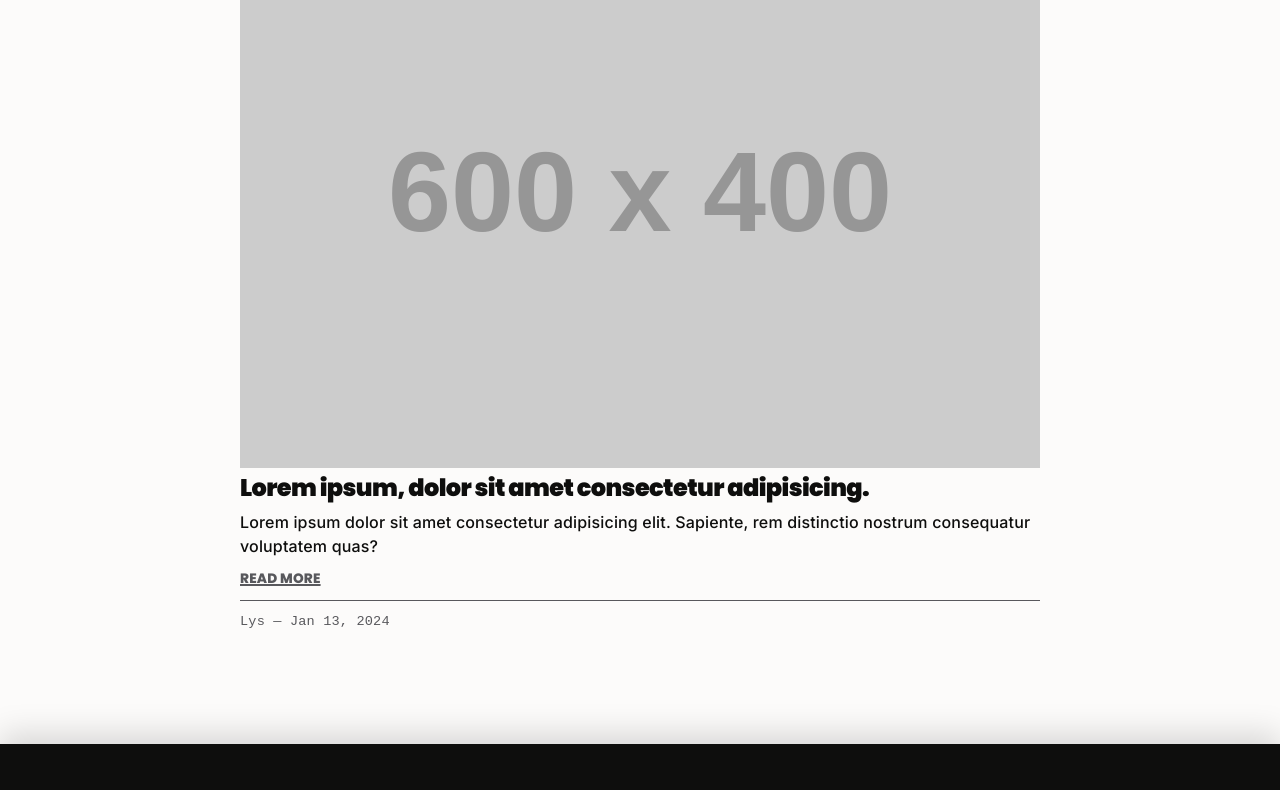
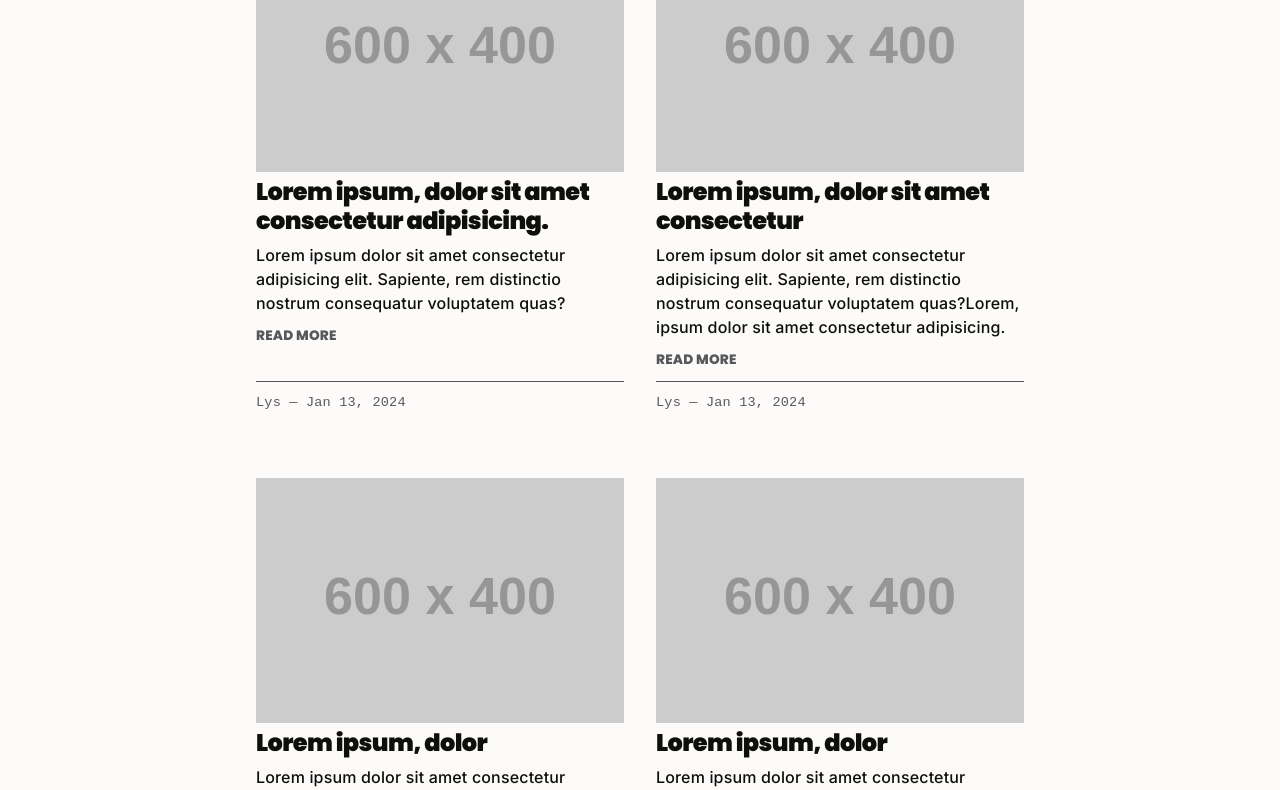
Before and after one commit to itsLys/lys-website, a plain HTML site: page pages/blog.html in a window 1280 px wide. Shown: the part 161-951 px from the top of the page. Drawn offline with Linux system fonts and the light colour scheme; placeholder pictures from the web are drawn by us.

Commit message:
Add blog css and media queries

```diff
--- a/pages/blog.html
+++ b/pages/blog.html
@@ -33,6 +33,7 @@
     </nav>
 
   </header>
+  <div class="main-articles-container">
     <main class="container">
       <article class="article">
         <div class="article-image-container">
@@ -48,16 +49,78 @@
             quas?
           </a></p>
         <p class="article-read-more"><a href="">READ MORE</a></p>
-      <div>
-        <hr>
+        <div class="publish-info">
+          <span class="author">Lys</span> &#8212; <span class="date">Jan 13, 2024</span>
         </div>
+      </article>
+      <!-- Additional Pages for debuging -->
+      <article class="article">
+        <div class="article-image-container">
+          <a href="">
+            <img src="https://placehold.co/600x400/000000/FFF" width="100%">
+          </a>
+        </div>
+        <h2 class="article-heading"><a href="">Lorem ipsum, dolor sit amet consectetur</a></h2>
+        <p class="article-sub-heading"><a href="#">
+            Lorem ipsum dolor sit amet consectetur adipisicing elit. Sapiente, rem distinctio nostrum
+            consequatur
+            voluptatem
+            quas?Lorem, ipsum dolor sit amet consectetur adipisicing.
+          </a></p>
+        <p class="article-read-more"><a href="">READ MORE</a></p>
+        <div class="publish-info">
+          <span class="author">Lys</span> &#8212; <span class="date">Jan 13, 2024</span>
+        </div>
+      </article>
+      <article class="article">
+        <div class="article-image-container">
+          <a href="">
+            <img src="https://placehold.co/600x400/000000/FFF" width="100%">
+          </a>
+        </div>
+        <h2 class="article-heading"><a href="">Lorem ipsum, dolor</a></h2>
+        <p class="article-sub-heading"><a href="#">
+            Lorem ipsum dolor sit amet consectetur
+          </a></p>
+        <p class="article-read-more"><a href="">READ MORE</a></p>
+        <div class="publish-info">
+          <span class="author">Lys</span> &#8212; <span class="date">Jan 13, 2024</span>
+        </div>
+      </article>
+      <article class="article">
+        <div class="article-image-container">
+          <a href="">
+            <img src="https://placehold.co/600x400/000000/FFF" width="100%">
+          </a>
+        </div>
+        <h2 class="article-heading"><a href="">Lorem ipsum, dolor</a></h2>
+        <p class="article-sub-heading"><a href="#">
+            Lorem ipsum dolor sit amet consectetur
+          </a></p>
+        <p class="article-read-more"><a href="">READ MORE</a></p>
+        <div class="publish-info">
+          <span class="author">Lys</span> &#8212; <span class="date">Jan 13, 2024</span>
+        </div>
+      </article>
+      <article class="article">
+        <div class="article-image-container">
+          <a href="">
+            <img src="https://placehold.co/600x400/000000/FFF" width="100%">
+          </a>
+        </div>
+        <h2 class="article-heading"><a href="">Lorem ipsum, dolor</a></h2>
+        <p class="article-sub-heading"><a href="#">
+            Lorem ipsum dolor sit amet consectetur
+          </a></p>
+        <p class="article-read-more"><a href="">READ MORE</a></p>
         <div class="publish-info">
           <span class="author">Lys</span> &#8212; <span class="date">Jan 13, 2024</span>
         </div>
       </article>
 
-
+      <!-- // -->
     </main>
+  </div>
 
   <footer class="container">
     <!-- <div class="email-container"><a href="">Elyesseen@gmail.com</a></div> -->
--- a/style.css
+++ b/style.css
@@ -207,6 +207,12 @@ main.container {
   width: 90%;
 }
 
+@media (min-width:100em) {
+  .main-articles-container>main.container {
+    max-width: 93em;
+  }
+}
+
 main.container>*:first-child {
   margin-top: 2.5em;
 }
@@ -392,10 +398,32 @@ textarea {
 
 /* Articles Page */
 main.container>.article {
-
-  min-height: 530px;
   display: flex;
   flex-direction: column;
+  margin-bottom: 3.5rem;
+
+}
+
+@media (min-width:28em) {
+  main.container>.article {
+    width: 25em;
+    margin-left: auto;
+    margin-right: auto;
+
+  }
+}
+
+@media (min-width:60em) {
+  main.container {
+    display: flex;
+    flex-wrap: wrap;
+    justify-content: center;
+  }
+
+  main.container>.article {
+    width: 23em;
+    margin: 2em 1em;
+  }
 }
 
 main.container>.article * {
@@ -424,7 +452,7 @@ main.container>.article>.article-read-more {
   font-weight: 700;
   font-family: var(--heading-font);
 
-  text-decoration: 2px underline;
+
   margin: .8em 0;
 }
 
@@ -440,13 +468,10 @@ main.container>.article>.article-heading {
 }
 
 main.container>.article>.publish-info {
-  margin: .8em 0;
+
   font-family: 'Courier New', Courier, monospace;
+  border-top: 1px solid var(--color-secondary);
+  padding-top: .8em;
+  margin-top: auto;
 
 }
-
-hr {
-  background-color: var(--color-secondary);
-  height: 1px;
-  border: 0;
-}
```
Lines whose indentation alone changed are shown as unchanged.
